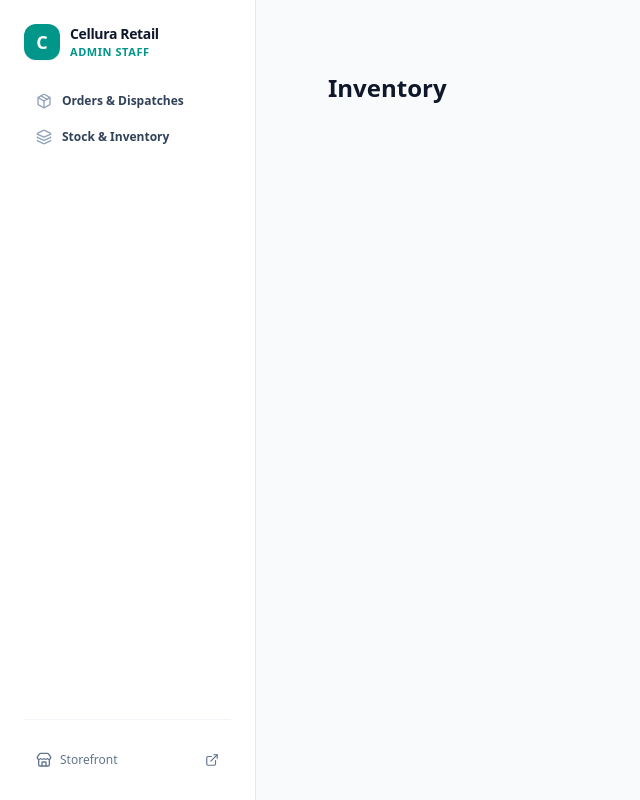
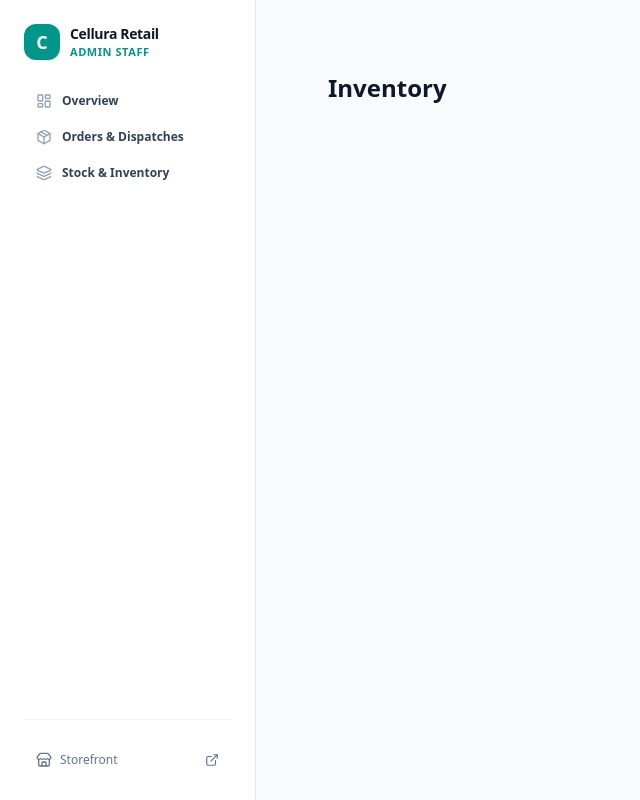
Before and after one commit to MalinduShasan/cellura-retail, a Next.js app: page /admin/inventory in a window 1280 px wide. Shown: the whole page, without its empty margins (0-640 px from the left). Built offline with nearby package versions, Linux system fonts and the light colour scheme.

Commit message:
feat(admin): add Overview link to admin navigation with LayoutDashboard icon

```diff
--- a/app/(admin)/admin/layout.tsx
+++ b/app/(admin)/admin/layout.tsx
@@ -3,7 +3,8 @@ import {
   Package,
   Layers,
   Store,
-  ExternalLink
+  ExternalLink,
+  LayoutDashboard
 } from 'lucide-react';
 
 export default function AdminLayout({ children }: { children: React.ReactNode }) {
@@ -23,6 +24,14 @@ export default function AdminLayout({ children }: { children: React.ReactNode })
           </div>
 
           <nav className="space-y-1">
+            <Link
+              href="/admin"
+              className="flex items-center gap-2.5 rounded-xl px-3 py-2 text-xs font-semibold text-slate-700 hover:bg-slate-100 hover:text-slate-900 transition"
+            >
+              <LayoutDashboard className="h-4 w-4 text-slate-400" />
+              Overview
+            </Link>
+
             <Link
               href="/admin/orders"
               className="flex items-center gap-2.5 rounded-xl px-3 py-2 text-xs font-semibold text-slate-700 hover:bg-slate-100 hover:text-slate-900 transition"
```
